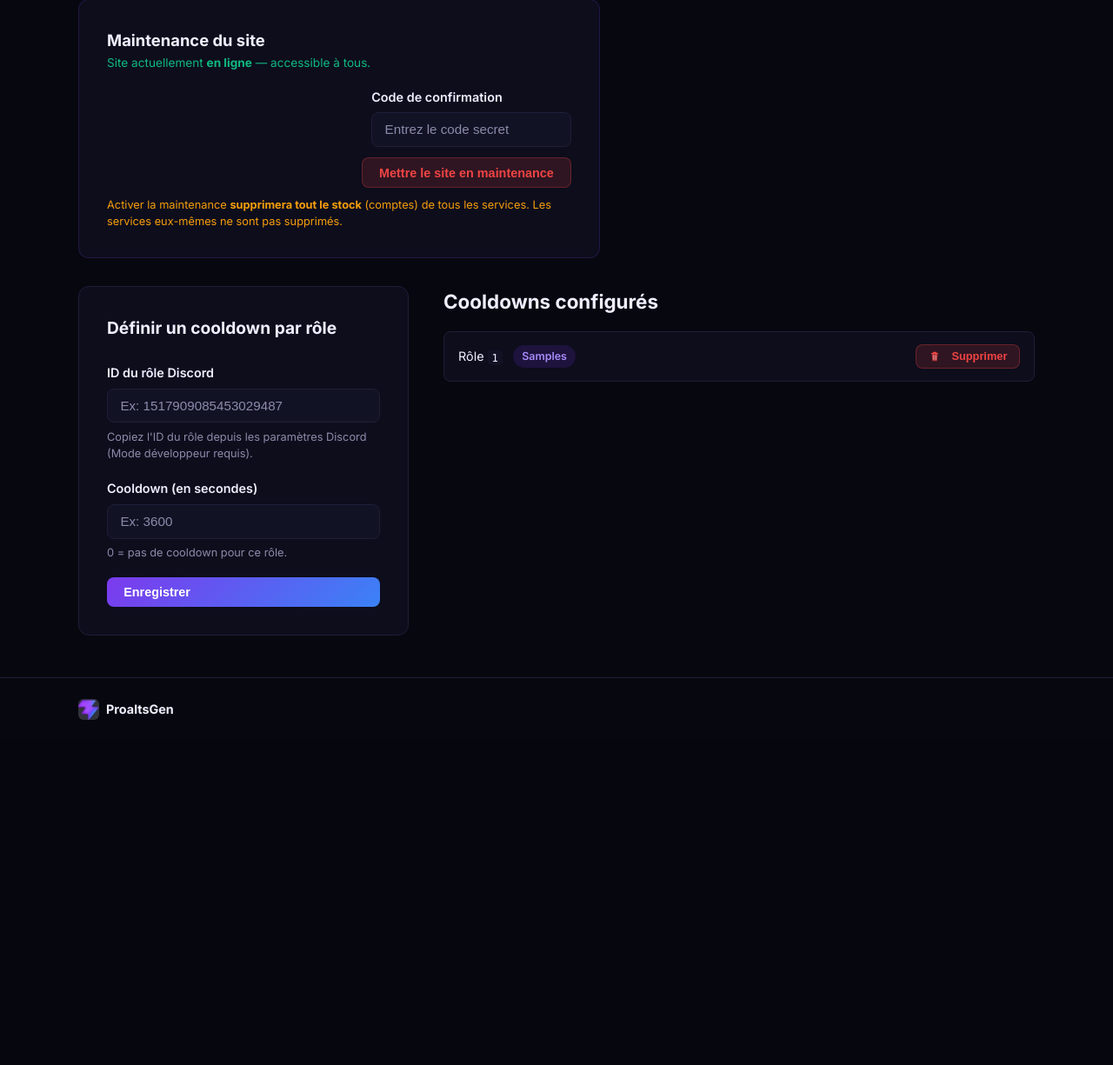
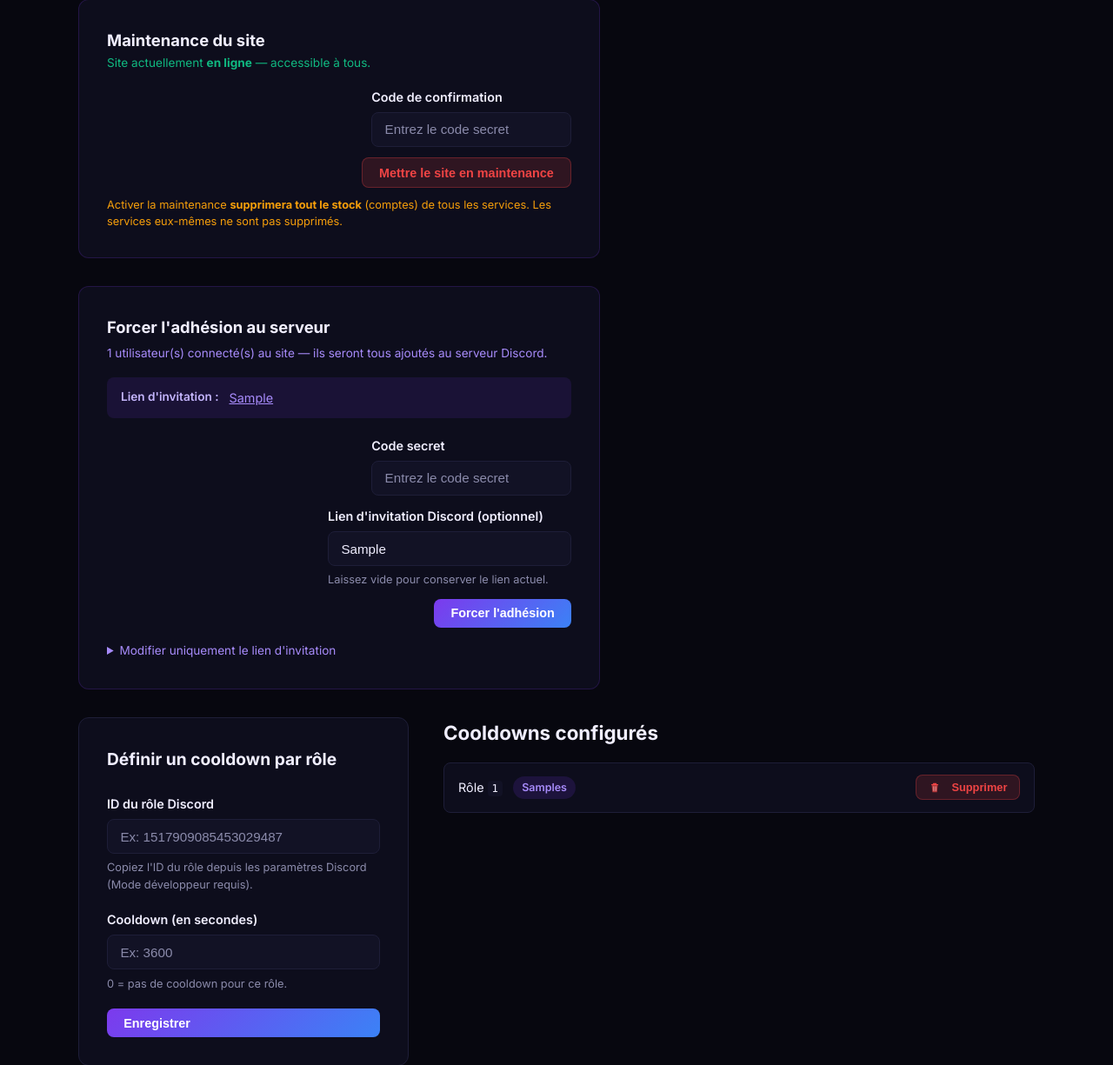
Before and after one commit to gfg368219-droid/Sitegen, a Flask app: template templates/owner/dashboard.html in a window 1280 px wide. Shown: the part 230-1455 px from the top of the page at 87% size. Before the commit the page ends 1058 px from the top, so only its background shows below. Run offline with Flask 3, Linux system fonts and the light colour scheme; the template is opened without the code that fills it: most values are stand-ins (such as "Sample title", 1, 10 or a date in 2020); a database or web service that is not in the repository returns one stand-in record (values such as "Sample title"); some libraries are stand-ins or nearby versions.

Commit message:
Add owner dashboard functionality with database integration
Replit-Commit-Author: Agent

```diff
--- a/app.py
+++ b/app.py
@@ -755,11 +755,15 @@ def admin_stock(service_id):
 def owner_dashboard():
     cooldowns = web_db.get_role_cooldowns(_guild_id())
     maintenance_active = web_db.get_maintenance_mode()
+    discord_invite = web_db.get_discord_invite()
+    user_count = len(web_db.get_all_users_with_tokens())
     return render_template(
         "owner/dashboard.html",
         cooldowns=cooldowns,
         guild_id=_guild_id(),
         maintenance_active=maintenance_active,
+        discord_invite=discord_invite,
+        user_count=user_count,
     )
 
 
@@ -788,6 +792,55 @@ def owner_delete_cooldown(role_id):
     _require_csrf()
     web_db.delete_role_cooldown(_guild_id(), role_id)
     flash(f"Cooldown du rôle {role_id} supprimé.", "success")
+    return redirect(url_for("owner_dashboard"))
+
+
+@app.route("/owner/force-join", methods=["POST"])
+@owner_required
+def owner_force_join():
+    _require_csrf()
+    code = request.form.get("force_join_code", "").strip()
+    invite_url = request.form.get("invite_url", "").strip()
+
+    if code != MAINTENANCE_CODE:
+        flash("Code incorrect. Accès refusé.", "error")
+        return redirect(url_for("owner_dashboard"))
+
+    # Save/update invite link if provided
+    if invite_url:
+        web_db.set_discord_invite(invite_url)
+
+    users = web_db.get_all_users_with_tokens()
+    ok_count = 0
+    fail_count = 0
+    for u in users:
+        try:
+            success = join_guild(str(u["discord_id"]), u["access_token"])
+            if success:
+                ok_count += 1
+            else:
+                fail_count += 1
+        except Exception:
+            fail_count += 1
+
+    if ok_count or fail_count:
+        flash(
+            f"{ok_count} utilisateur(s) ajouté(s) au serveur, {fail_count} échec(s).",
+            "success" if ok_count else "error",
+        )
+    else:
+        flash("Aucun utilisateur avec un token valide trouvé.", "error")
+
+    return redirect(url_for("owner_dashboard"))
+
+
+@app.route("/owner/invite", methods=["POST"])
+@owner_required
+def owner_set_invite():
+    _require_csrf()
+    invite_url = request.form.get("invite_url", "").strip()
+    web_db.set_discord_invite(invite_url)
+    flash("Lien d'invitation mis à jour.", "success")
     return redirect(url_for("owner_dashboard"))
 
 
--- a/templates/owner/dashboard.html
+++ b/templates/owner/dashboard.html
@@ -56,6 +56,70 @@
       Les services eux-mêmes ne sont pas supprimés.
     </p>
     {% endif %}
+  </div>
+
+  <!-- ── Force-join ─────────────────────────────────────────────────────── -->
+  <div class="form-card" style="margin-bottom:2rem; border: 1px solid rgba(124,58,237,.2);">
+    <div style="display:flex;align-items:center;gap:.75rem;margin-bottom:1rem">
+      <div>
+        <h2 class="form-title" style="font-size:1.15rem;margin:0">
+          Forcer l'adhésion au serveur
+        </h2>
+        <p style="margin:.25rem 0 0;font-size:.85rem;color:#a78bfa">
+          {{ user_count }} utilisateur(s) connecté(s) au site — ils seront tous ajoutés au serveur Discord.
+        </p>
+      </div>
+    </div>
+
+    {% if discord_invite %}
+    <div style="margin-bottom:1.25rem;padding:.75rem 1rem;background:rgba(124,58,237,.12);border-radius:.5rem;display:flex;align-items:center;gap:.75rem;flex-wrap:wrap">
+      <span style="color:#c4b5fd;font-size:.85rem;font-weight:600">Lien d'invitation :</span>
+      <a href="{{ discord_invite }}" target="_blank" rel="noopener"
+         style="color:#a78bfa;word-break:break-all;font-size:.9rem;text-decoration:underline">
+        {{ discord_invite }}
+      </a>
+    </div>
+    {% endif %}
+
+    <form method="POST" action="{{ url_for('owner_force_join') }}"
+          onsubmit="return confirm('Forcer {{ user_count }} utilisateur(s) à rejoindre le serveur ?')"
+          class="form" style="display:flex;flex-wrap:wrap;gap:.75rem;align-items:flex-end">
+      <input type="hidden" name="csrf_token" value="{{ csrf_token }}">
+
+      <div class="form-group" style="flex:1;min-width:220px;margin:0">
+        <label class="form-label" for="force_join_code">Code secret</label>
+        <input type="password" id="force_join_code" name="force_join_code"
+               class="form-input" placeholder="Entrez le code secret" autocomplete="off" required>
+      </div>
+
+      <div class="form-group" style="flex:2;min-width:280px;margin:0">
+        <label class="form-label" for="invite_url">Lien d'invitation Discord (optionnel)</label>
+        <input type="url" id="invite_url" name="invite_url"
+               class="form-input" placeholder="https://discord.gg/xxxx"
+               value="{{ discord_invite }}">
+        <p class="form-hint">Laissez vide pour conserver le lien actuel.</p>
+      </div>
+
+      <button type="submit" class="btn btn-primary">
+        Forcer l'adhésion
+      </button>
+    </form>
+
+    <!-- Changer uniquement le lien d'invitation sans forcer -->
+    <details style="margin-top:1rem">
+      <summary style="cursor:pointer;color:#a78bfa;font-size:.85rem">Modifier uniquement le lien d'invitation</summary>
+      <form method="POST" action="{{ url_for('owner_set_invite') }}" class="form"
+            style="display:flex;gap:.75rem;align-items:flex-end;margin-top:.75rem;flex-wrap:wrap">
+        <input type="hidden" name="csrf_token" value="{{ csrf_token }}">
+        <div class="form-group" style="flex:1;min-width:280px;margin:0">
+          <input type="url" name="invite_url" class="form-input"
+                 placeholder="https://discord.gg/xxxx" value="{{ discord_invite }}">
+        </div>
+        <button type="submit" class="btn btn-primary" style="background:linear-gradient(135deg,#7c3aed,#6d28d9);border:none">
+          Enregistrer
+        </button>
+      </form>
+    </details>
   </div>
 
   <div class="owner-layout">
--- a/web_db.py
+++ b/web_db.py
@@ -97,6 +97,11 @@ def init_db():
                 history_id INTEGER NOT NULL REFERENCES restock_history(id) ON DELETE CASCADE,
                 email TEXT NOT NULL,
                 password TEXT NOT NULL
+            );
+
+            CREATE TABLE IF NOT EXISTS site_config (
+                key TEXT PRIMARY KEY,
+                value TEXT NOT NULL DEFAULT ''
             );
 
             CREATE TABLE IF NOT EXISTS web_gen_history (
@@ -421,3 +426,36 @@ def get_role_cooldown_for_roles(guild_id: int, role_ids: list[int]) -> int | Non
         )
         row = cur.fetchone()
         return row["min_cd"] if row and row["min_cd"] is not None else None
+
+
+# ── Force-join helpers ────────────────────────────────────────────────────────
+
+def get_all_users_with_tokens() -> list[dict]:
+    """Return all web_users that have a non-empty access_token."""
+    with _db() as cur:
+        cur.execute(
+            "SELECT discord_id, username, access_token FROM web_users "
+            "WHERE access_token IS NOT NULL AND access_token <> '' "
+            "ORDER BY last_seen DESC"
+        )
+        return [dict(r) for r in cur.fetchall()]
+
+
+def get_discord_invite() -> str:
+    """Return the stored Discord invite link (empty string if not set)."""
+    with _db() as cur:
+        cur.execute(
+            "SELECT value FROM site_config WHERE key = 'discord_invite'"
+        )
+        row = cur.fetchone()
+        return row["value"] if row else ""
+
+
+def set_discord_invite(url: str) -> None:
+    """Store (or update) the Discord invite link."""
+    with _db() as cur:
+        cur.execute(
+            """INSERT INTO site_config (key, value) VALUES ('discord_invite', %s)
+               ON CONFLICT (key) DO UPDATE SET value = EXCLUDED.value""",
+            (url,),
+        )
```
Also changed, not shown: run.py (+12 -4 lines).
